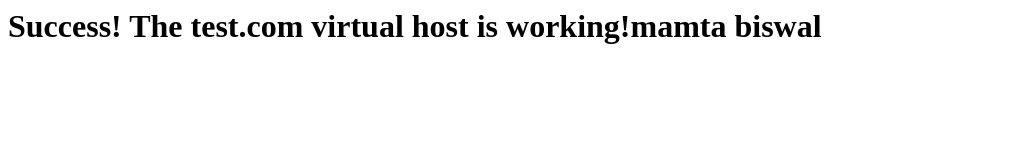
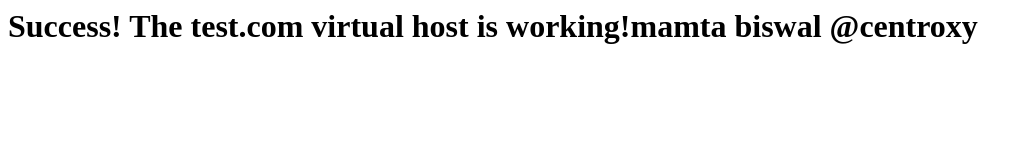
Before and after one commit to MamtaBiswal/test.com, a plain HTML site: page public_html/index.html in a window 1280 px wide. Shown: the whole page, without its empty margins (0-1030 px from the left). Drawn offline with Linux system fonts and the light colour scheme.

Commit message:
Update index.html

```diff
--- a/public_html/index.html
+++ b/public_html/index.html
@@ -3,6 +3,6 @@
     <title>Welcome to Test.com!</title>
   </head>
   <body>
-    <h1>Success!  The test.com virtual host is working!mamta biswal</h1>
+    <h1>Success!  The test.com virtual host is working!mamta biswal @centroxy</h1>
   </body>
 </html>
```
